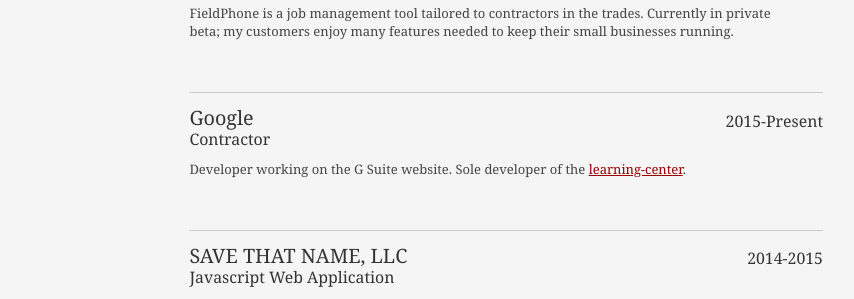
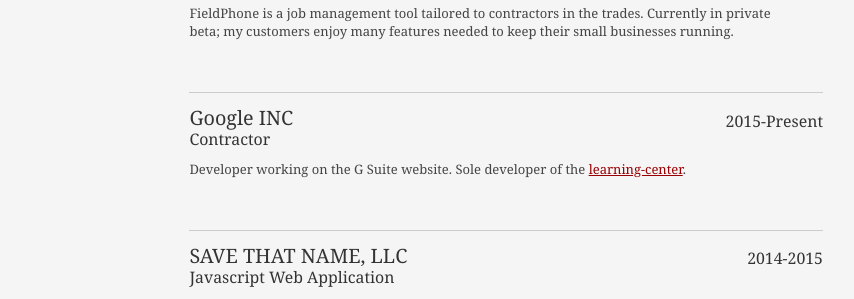
Before and after one commit to arenoir/portfolio, a Jekyll site: the page built from resume/index.html, in a window 1280 px wide. Shown: the part 652-951 px from the top of the page, without its empty margins (212-1066 px from the left). Built offline with Jekyll 4.4.1, drawn with Linux system fonts in a browser that asks for light colours.

Commit message:
update resuem

```diff
--- a/resume/index.html
+++ b/resume/index.html
@@ -82,7 +82,7 @@
           </div>
 
           <div class="job">
-            <h2>Google</h2>
+            <h2>Google INC</h2>
             <h3>Contractor</h3>
             <h4>2015-Present</h4>
             <p>Developer working on the G Suite website. Sole developer of the <a href="https://gsuite.google.com/learning-center/" target="_blank">learning-center</a>. </p>
```
